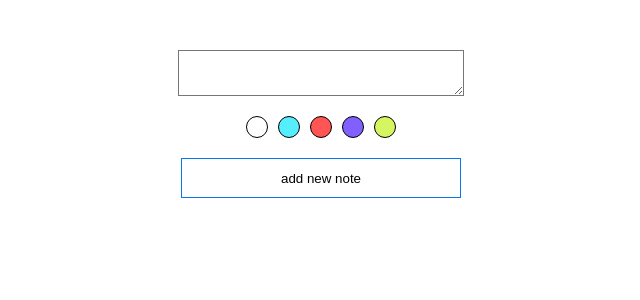
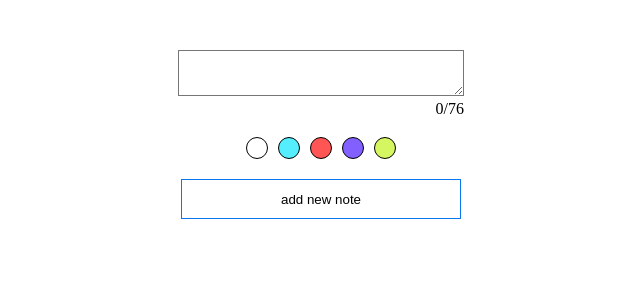
Before and after one commit to parsa-sbg/note-app, a React (Create React App) app: page / in a window 1280 px wide. Shown: the top 300 px of the page, without its empty margins (319-959 px from the left). Built offline with nearby package versions, Linux system fonts and the light colour scheme.

Commit message:
add maxInputLength feature

```diff
--- a/src/App.js
+++ b/src/App.js
@@ -25,10 +25,14 @@ function App() {
     setAllNotesList(prevNotes => [...prevNotes, newNote])
   }, [])
 
+  const DeleteNote = useCallback((noteId) => {
+    setAllNotesList(prevNotes => prevNotes.filter(note => note.id !== noteId))
+  }, [])
+
   return (
     <div className="App">
       <AddNew addNewNote={addNewNote}></AddNew>
-      <AllNotes notes={allNotesList} ></AllNotes>
+      <AllNotes DeleteNote={DeleteNote} notes={allNotesList} ></AllNotes>
     </div>
   );
 }
--- a/src/components/AddNew/AddNew.css
+++ b/src/components/AddNew/AddNew.css
@@ -20,12 +20,20 @@
     border: 1px solid black;
 }
 
+.AllNotes__input-wrapper{
+    display: flex;
+    flex-direction: column;
+}
 .AllNotes__input{
     min-height: 4rem;
     width: 28rem;
     max-height: 12rem;
     outline: none;
     resize: vertical;
+}
+.AllNotes__input-maxlength{
+    text-align: end;
+    margin-top: .5rem;
 }
 .AllNotes__btn{
     height: 4rem;
--- a/src/components/AddNew/AddNew.jsx
+++ b/src/components/AddNew/AddNew.jsx
@@ -6,12 +6,13 @@ export default function AddNew({ addNewNote }) {
 
     const [noteTitle, setNoteTitle] = useState('')
     const [colors, setColors] = useState(['#fff', '#00e5ffaa', '#ff0000aa', '#3700ffa0', '#bcf001a0'])
+    const [inputColor, setInputColor] = useState('#fff')
+    const [inputMaxLength, setInputMaxLength] = useState (76)
 
-    const [inputColor, setInputColor] = useState('#fff')
 
 
     const inputChangeHandler = useCallback(e => {
-        setNoteTitle(e.target.value)
+        e.target.value.length <= inputMaxLength && setNoteTitle(e.target.value)
     }, [])
 
     const btnClickHandler = useCallback(() => {
@@ -28,7 +29,10 @@ export default function AddNew({ addNewNote }) {
 
     return (
         <div className='addnew'>
-            <textarea style={{ backgroundColor: inputColor }} onChange={inputChangeHandler} value={noteTitle} className='AllNotes__input' type="text" />
+            <div className='AllNotes__input-wrapper'>
+                <textarea style={{ backgroundColor: inputColor }} onChange={inputChangeHandler} value={noteTitle} className='AllNotes__input' type="text" />
+                <span className='AllNotes__input-maxlength'>{noteTitle.length}/{inputMaxLength}</span>
+            </div>
             <div className='addnew__colors'>
                 {colors.map(color =>
                     <div key={color} onClick={colorClickHandler} data-color={color} style={{ backgroundColor: color }} className='addnew__color'></div>
--- a/src/components/AllNotes/AllNotes.jsx
+++ b/src/components/AllNotes/AllNotes.jsx
@@ -1,12 +1,19 @@
 import React from 'react'
 import './AllNotes.css'
 
-export default function AllNotes({notes}) {
+export default function AllNotes({ notes, DeleteNote }) {
 
   return (
     <div className='AllNotes'>
       <div className='AllNotes__list'>
-        {notes.map(note => <div style={{backgroundColor: note.color}} key={note.id} className='AllNotes__list-item'>{note.title}</div>)}
+        {notes.map(note =>
+          <div
+            onClick={ () => {DeleteNote(note.id)}}
+            style={{ backgroundColor: note.color }}
+            key={note.id}
+            className='AllNotes__list-item'>
+            {note.title}
+          </div>)}
       </div>
     </div>
   )
```
